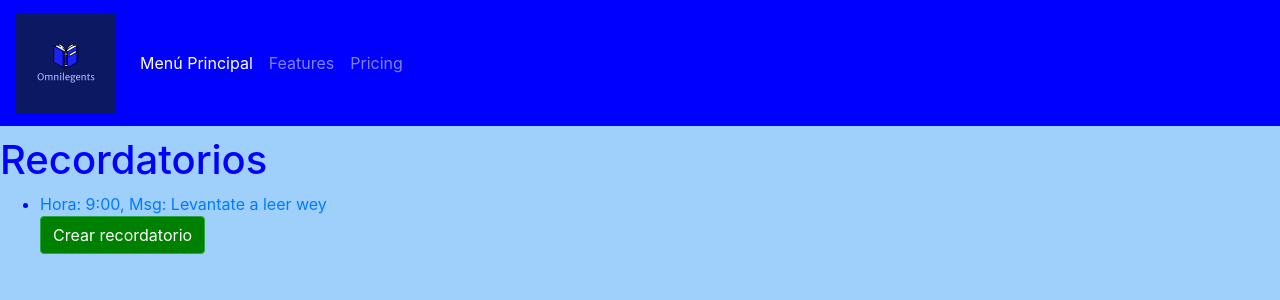
After one commit to jmcamargoh/Omnilegents, a Django app: page /recordatorios/ in a window 1280 px wide. The commit adds this page. Shown: the top 300 px of the page. Run offline with Django 4.2, Linux system fonts and the light colour scheme; data comes from the database, SQL or seed files in the repository; both versions use the stored data as it was after the commit.

Commit message:
Retos y Logros/ Recordatorios base full

```diff
--- a/Omni/models.py
+++ b/Omni/models.py
@@ -43,6 +43,7 @@ class Nota(models.Model):
 
 class Reto(models.Model):
     reto_id = models.IntegerField(primary_key=True)
+    #id_UsuarioNota=models.ForeignKey(Usuario, on_delete=models.CASCADE)  PENDIENTE DE REALIZARSE, DADO QUE PARA ESTA ITERACION AUN NO HAY MANEJO DE USUARIOS
     descripcion = models.CharField(max_length=100)
     tituloReto = models.CharField(max_length=20)
     estadoReto = models.BooleanField()
@@ -50,3 +51,14 @@ class Reto(models.Model):
     def __str__(self):
         texto = "{0} ({1})"
         return texto.format(self.tituloReto, self.reto_id)
+
+class Recordatorio(models.Model):
+    recordatorio_id = models.IntegerField(primary_key=True)
+    #id_UsuarioNota=models.ForeignKey(Usuario, on_delete=models.CASCADE)  PENDIENTE DE REALIZARSE, DADO QUE PARA ESTA ITERACION AUN NO HAY MANEJO DE USUARIOS
+    mensaje = models.CharField(max_length=20)
+    hora = models.CharField(max_length=10)
+    metaDiaria = models.IntegerField()
+
+    def __str__(self):
+        texto = "{0} ({1})"
+        return texto.format(self.tituloReto, self.reto_id)
--- a/Omni/templates/home.html
+++ b/Omni/templates/home.html
@@ -23,6 +23,9 @@
 
             <img class="card-img-top" src="{% static 'app/img/logros.png' %}" alt="card-img-top" width="100px" height="120px"/>
             <a href="{% url 'retosylogros' %}" class="btn btn-info" style="color: white;">Retos y Logros</a>
+
+            <img class="card-img-top" src="{% static 'app/img/bell.png' %}" alt="card-img-top" width="100px" height="120px"/>
+            <a href="{% url 'recordatorios' %}" class="btn btn-info" style="color: white;">Recordatorios</a>
         </div>
     </div>
 </div>
--- /dev/null
+++ b/Omni/templates/recordatorios.html
@@ -0,0 +1,22 @@
+{% extends 'base.html' %}
+
+{% block titulo %}
+
+    <title>Recordatorios</title>
+
+{% endblock %}
+
+{% block contenido %}
+
+    <h1 style="color: blue">Recordatorios</h1>
+    <ul>
+        {% for rec in recordatorios %}
+            <li style="color: blue"><a href="{% url 'detalle_recordatorio' pk=rec.pk %}"> Hora: {{rec.hora}}, Msg: {{rec.mensaje}}</a></li>
+        {% empty %}
+            <li style="color: blue"> No hay ningun recordatorio</li>
+        {% endfor %}
+
+        <a href="{% url 'crear_recordatorio' %}" class="btn btn-success text-white" style="background-color: green;">Crear recordatorio</a>
+    </ul>
+
+{% endblock %}
--- a/Omni/views.py
+++ b/Omni/views.py
@@ -1,9 +1,9 @@
 from django.shortcuts import render, redirect, get_object_or_404
 from django.http import HttpResponse
 
-from .models import Usuario, Libro, Nota, Reto
+from .models import Usuario, Libro, Nota, Reto, Recordatorio
 
-from .forms import NotaForm
+from .forms import NotaForm, RecordatorioForm
 import pandas as pd
 
 
@@ -143,6 +143,34 @@ def detalle_nota(request, pk):
    return render(request, 'detalle_nota.html', {'nota':nota})
 # ----------------------------------------------------------------
 
+#Manejo de los recordatorios
+def crear_recordatorio(request):
+    if request.method == 'POST':
+        form = RecordatorioForm(request.POST)
+        if form.is_valid():
+          rec = form.save(commit=False)
+          rec.save()
+          return redirect('recordatorios')
+    else:
+      form=RecordatorioForm()
+    return render (request, 'crear_recordatorio.html', {'form': form})
+
+
+def eliminar_recordatorio(request, pk):
+   rec = get_object_or_404(Recordatorio, pk=pk)
+   rec.delete()
+   return redirect('recordatorios')
+
+
+def recordatorios(request):
+  recordatorios = Recordatorio.objects.all()
+  return render(request, 'recordatorios.html', {'recordatorios':recordatorios})
+
+
+def detalle_recordatorio(request, pk):
+   rec = get_object_or_404(Recordatorio, pk=pk)
+   return render(request, 'detalle_recordatorios.html', {'rec':rec})
+#-----------------------------------------------------------------
 def retosylogros(request):
    return render (request, 'retosylogros.html')
 
--- a/Omnilegents/urls.py
+++ b/Omnilegents/urls.py
@@ -26,12 +26,20 @@ urlpatterns = [
     path('registro/', OmniViews.registro, name="registro"),
     path('registrarUsuario/', OmniViews.registrarUsuario),
     path("import_csv/", OmniViews.import_csv),
+
     path("lista_notas/", OmniViews.lista_notas, name="lista_notas"), #funciona
     path("nota/<int:pk>/", OmniViews.detalle_nota, name="detalle_nota"),
     path("nota/crear/", OmniViews.crear_nota, name="crear_nota"), #no funciona
     path('nota/editar/<int:pk>/', OmniViews.editar_nota, name='editar_nota'),
     path('nota/eliminar/<int:pk>/', OmniViews.eliminar_nota, name='eliminar_nota'),
+
     path('retosylogros/',OmniViews.retosylogros, name="retosylogros"),
     path('retosylogros/retos/',OmniViews.retos  , name = "retos"),
     path('retosylogros/logros/',OmniViews.logros  , name = "logros"),
+
+    path('recordatorios/',OmniViews.recordatorios,name="recordatorios"),
+    path("recordatorio/<int:pk>/", OmniViews.detalle_recordatorio, name="detalle_recordatorio"),
+    path("recordatorio/crear/", OmniViews.crear_recordatorio, name="crear_recordatorio"),
+    path('recordatorio/eliminar/<int:pk>/', OmniViews.eliminar_recordatorio, name='eliminar_recordatorio'),
+
 ]
```
Also changed, not shown: Omni/forms.py (+6 -1 lines), Omni/templates/crear_recordatorio.html (added, +19 -0 lines), Omni/templates/detalle_recordatorios.html (added, +19 -0 lines), Omni/migrations/0012_recordatorio.py (added), Omni/migrations/0013_alter_recordatorio_hora.py (added), Omni/static/app/img/Bell.png (added), Omnilegents.db.
